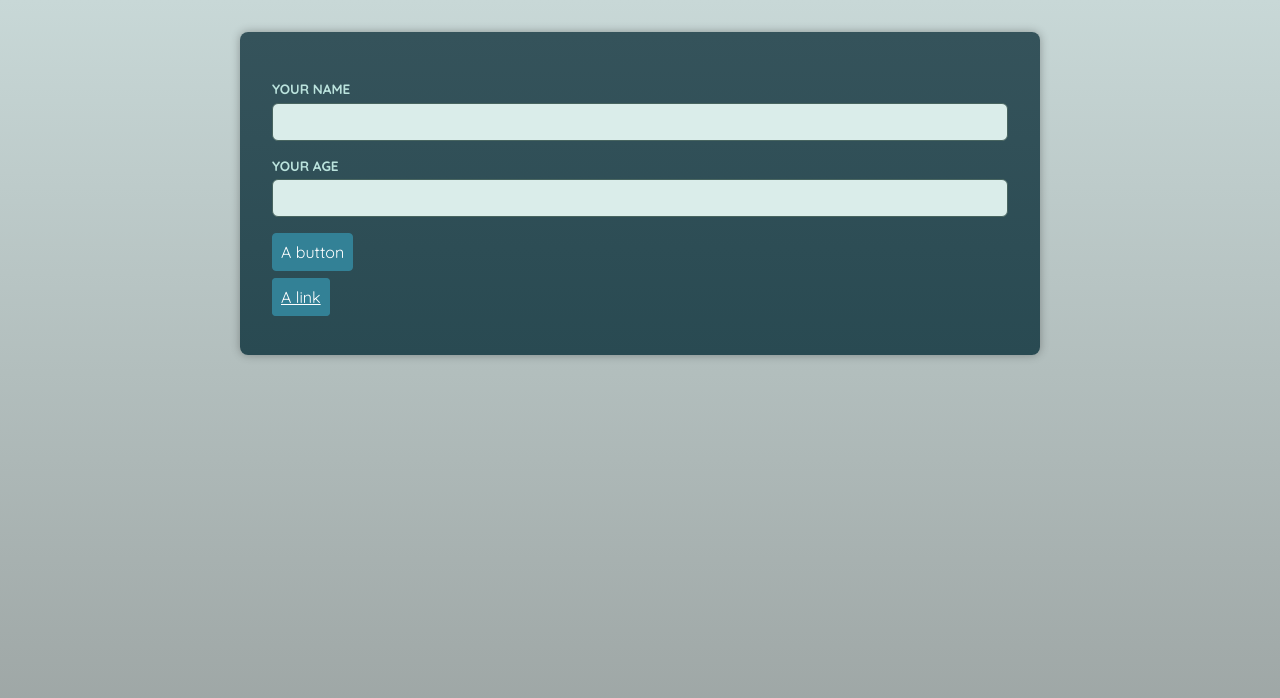
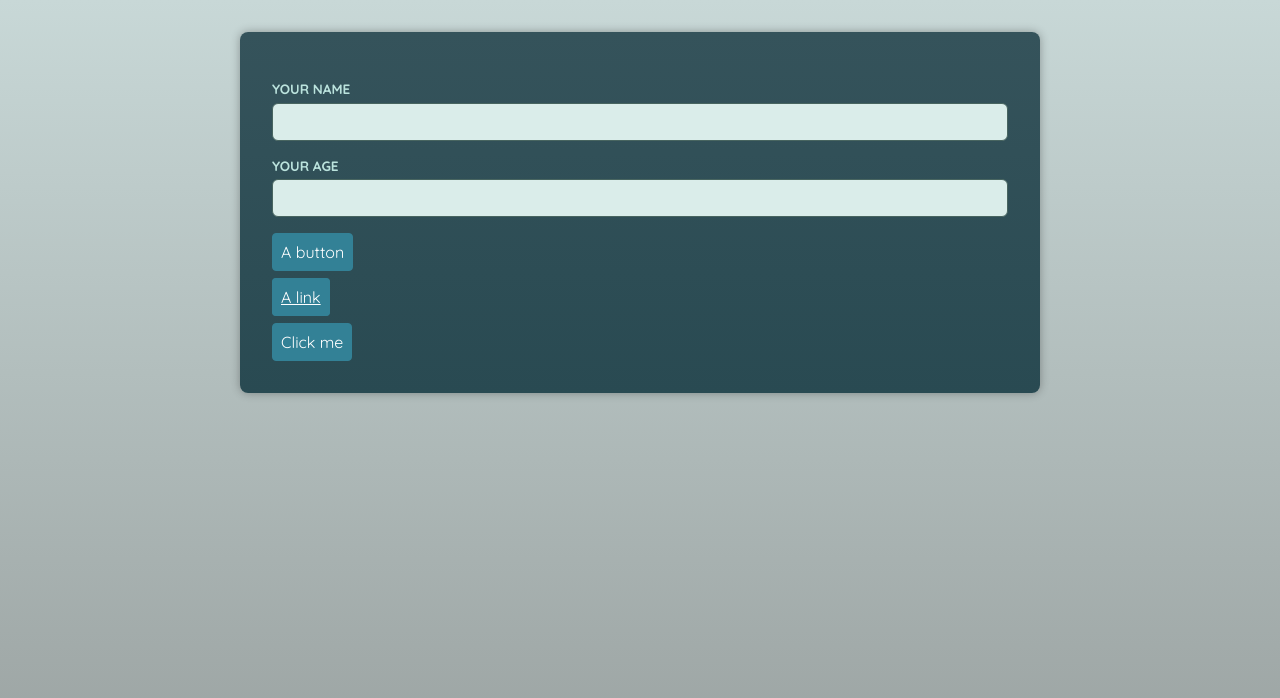
Before and after one commit to IrinaGarmaeva/ts-tutorial, a React (Vite) app: page / in a window 1280 px wide. Shown: the top 698 px of the page. Built offline with nearby package versions, Linux system fonts and the light colour scheme; a web font is replaced by a local one.

Commit message:
Feature: add Container component
work with polymorphic component with generics

```diff
--- a/src/App.tsx
+++ b/src/App.tsx
@@ -1,5 +1,6 @@
 import Input from "./components/Input";
 import Button from "./components/Button";
+import Container from "./components/Container";
 
 function App() {
   return(
@@ -12,6 +13,7 @@ function App() {
       <p>
       <Button href="https://google.com" target="_blank">A link</Button>
       </p>
+      <Container as={Button} onClick={() => window.alert("You've clicked on click button")}>Click me</Container>
     </main>
   );
 }
--- /dev/null
+++ b/src/components/Container.tsx
@@ -0,0 +1,15 @@
+import {type ElementType, type ReactNode, type ComponentPropsWithoutRef} from 'react'
+
+type ContainerProps<T extends ElementType> = {
+	as?: T,
+	children: ReactNode
+} & ComponentPropsWithoutRef<T>
+
+const Container = <N extends ElementType>({as, children, ...props}: ContainerProps<N>) => {
+	const Component = as || 'div'
+	return (
+		<Component {...props}>{children}</Component>
+	)
+}
+
+export default Container
```
